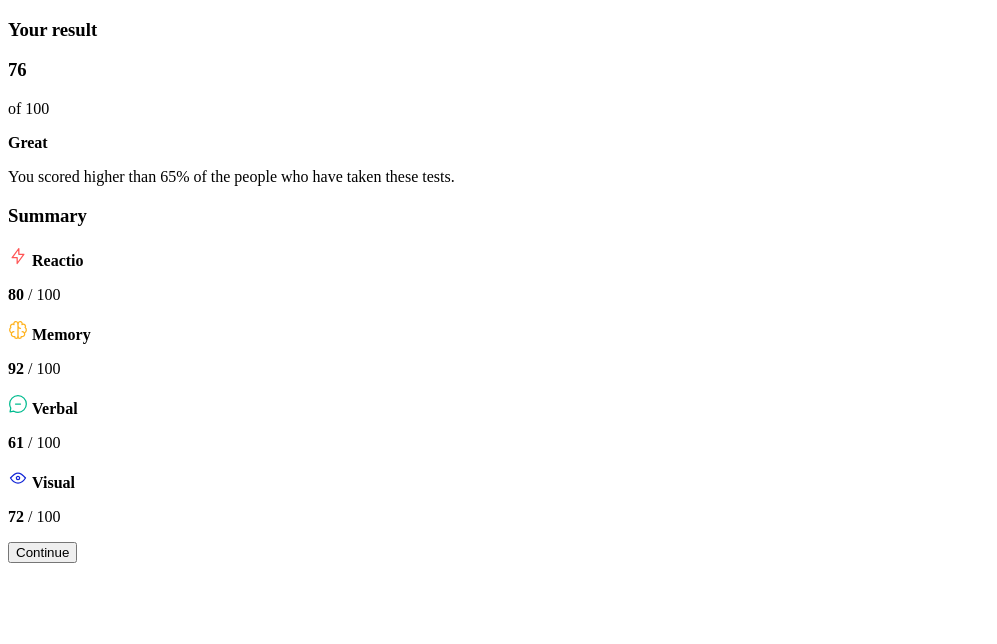
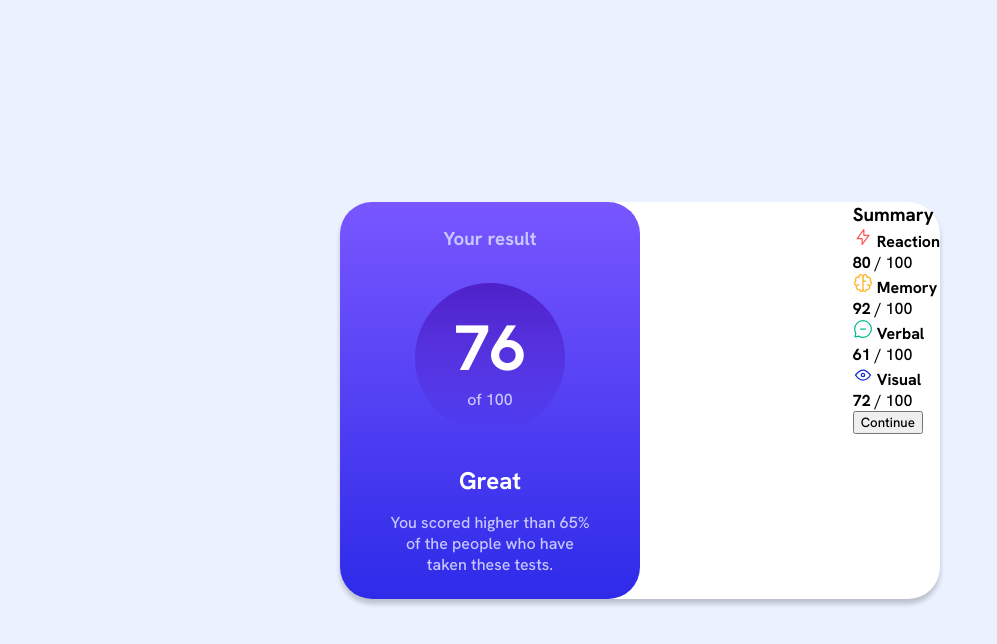
Before and after one commit to dawidchatkiewicz/result-summary-component-fm, a plain HTML site: page index.html in a window 1280 px wide. Shown: the whole page, without its empty margins (0-997 px from the left). Drawn offline with Linux system fonts and the light colour scheme.

Commit message:
css variables and rusult column styles

```diff
--- a/index.html
+++ b/index.html
@@ -34,7 +34,7 @@
           <div class="row">
             <div class="row__badge">
               <img src="./assets/images/icon-reaction.svg" alt="icon">
-              <b>Reactio</b>
+              <b>Reaction</b>
             </div>
             <p><b>80</b> / 100</p>
           </div>
--- a/style.css
+++ b/style.css
@@ -0,0 +1,81 @@
+:root {
+	--light-red: hsl(0, 100%, 67%);
+	--orangey-yellow: hsl(39, 100%, 56%);
+	--green-teal: hsl(166, 100%, 37%);
+	--cobalt-blue: hsl(234, 85%, 45%);
+
+	--light-slate-blue-background: hsl(252, 100%, 67%);
+	--light-royal-blue-background: hsl(241, 81%, 54%);
+	--violet-blue-circle: hsla(256, 72%, 46%, 1);
+	--persian-blue-circle: hsla(241, 72%, 46%, 0);
+
+	--white: hsl(0, 0%, 100%);
+	--pale-blue: hsl(221, 100%, 96%);
+	--light-lavender: hsl(241, 100%, 89%);
+	--dark-gray-blue: hsl(224, 30%, 27%);
+}
+* {
+	paddding: 0;
+	margin: 0;
+	box-sizing: border-box;
+	font-family: 'Hanken Grotesk', sans-serif;
+}
+body {
+	min-height: 100vh;
+	display: flex;
+	align-items: center;
+	justify-content: center;
+	background-color: var(--pale-blue);
+}
+.card {
+	box-shadow: rgba(0, 0, 0, 0.2) 0px 5px 5px;
+	border-radius: 2rem;
+	width: 600px;
+	background-color: var(--white);
+}
+.card-container {
+	display: flex;
+	justify-content: space-between;
+}
+.result {
+	width: 50%;
+	padding: 1.5rem 2rem;
+	border-radius: 2rem;
+	background: linear-gradient(to bottom, var(--light-slate-blue-background), var(--light-royal-blue-background));
+	text-align: center;
+	display: flex;
+	flex-direction: column;
+	align-items: center;
+	gap: 1rem;
+}
+.result__title {
+	color: var(--light-lavender);
+	margin-bottom: 1rem;
+}
+.result__circle {
+	width: 150px;
+	height: 150px;
+	border-radius: 50%;
+	background: linear-gradient(to bottom, var(--violet-blue-circle), var(--persian-blue-circle));
+	display: flex;
+	justify-content: center;
+	align-items: center;
+	flex-direction: column;
+}
+.result__circle h1 {
+	color: var(--white);
+	font-size: 4rem;
+}
+.result__circle p {
+	color: var(--light-lavender);
+}
+
+.result b {
+	color: var(--white);
+	font-size: 1.5rem;
+	margin-top: 1rem;
+}
+.result__info {
+	color: var(--light-lavender);
+	width: 200px;
+}
```
